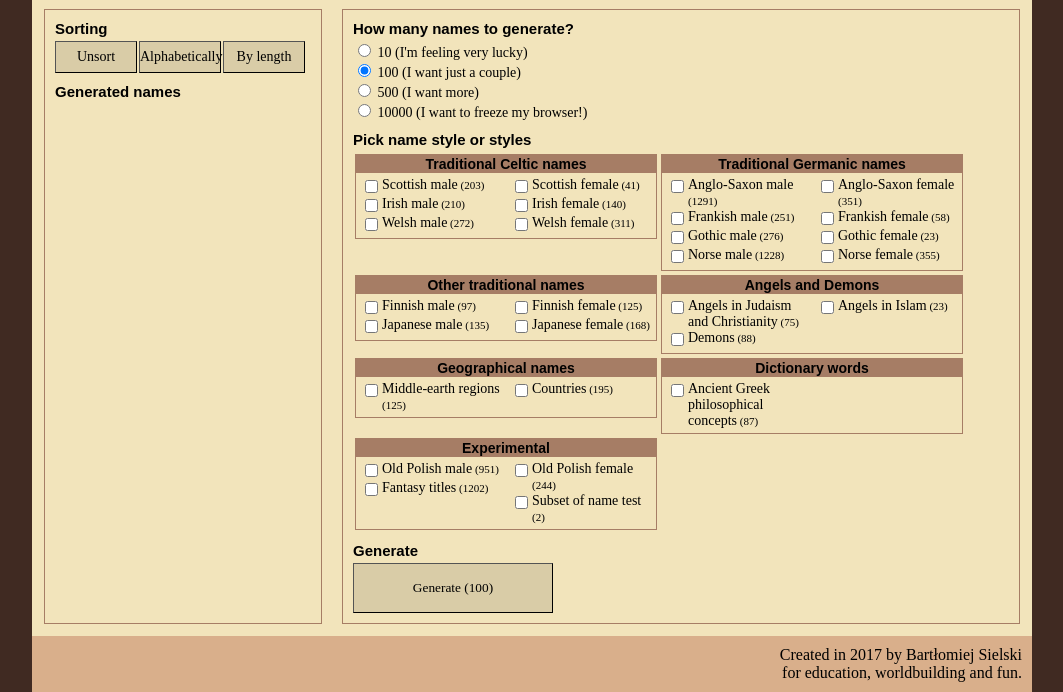
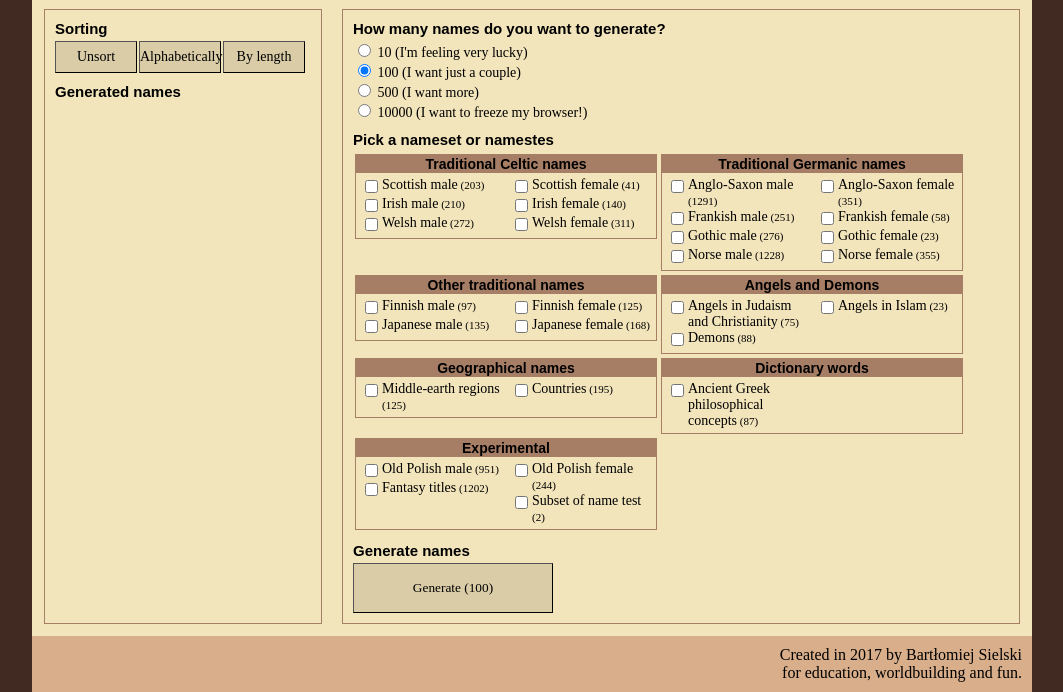
Before and after one commit to Deanielle1992/fantasy-name-generator, a plain HTML site: page index.html in a window 1280 px wide. Shown: the part 123-815 px from the top of the page, without its empty margins (108-1171 px from the left). Drawn offline with Linux system fonts and the light colour scheme; a web font is replaced by a local one.

Commit message:
Change label texts to more consistence and clear

```diff
--- a/index.html
+++ b/index.html
@@ -67,7 +67,7 @@
 	<div id="input-section">
 
 
-	  <h2 class="subsection-header">How many names to generate?</h2>
+	  <h2 class="subsection-header">How many names do you want to generate?</h2>
 	  <div class="how-many-names" id="how-many-names">
 	    <div class="">
 	      <input type="radio" name="how-many" value="10" class="" id="feeling-very-lucky">
@@ -86,8 +86,8 @@
 	      <label class="" for="want-to-freeze">10000 (I want to freeze my browser!)</label>
 	    </div>
 	  </div>
-	  <h2 class="subsection-header">Pick name style or styles</h2>
-	  <h2 class="subsection-header">Generate</h2>
+	  <h2 class="subsection-header">Pick a nameset or namestes</h2>
+	  <h2 class="subsection-header">Generate names</h2>
 	  <button type="button" id="generate-button" class="generate-button"></button>
 	</div>
       </section>
```
